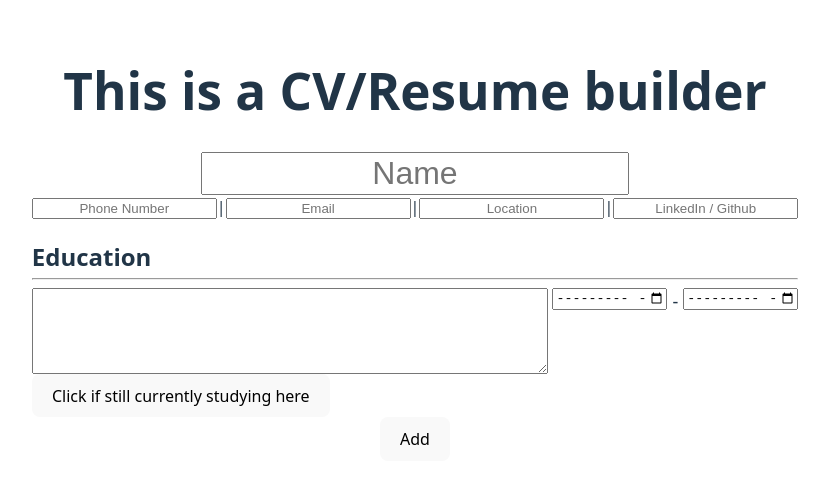
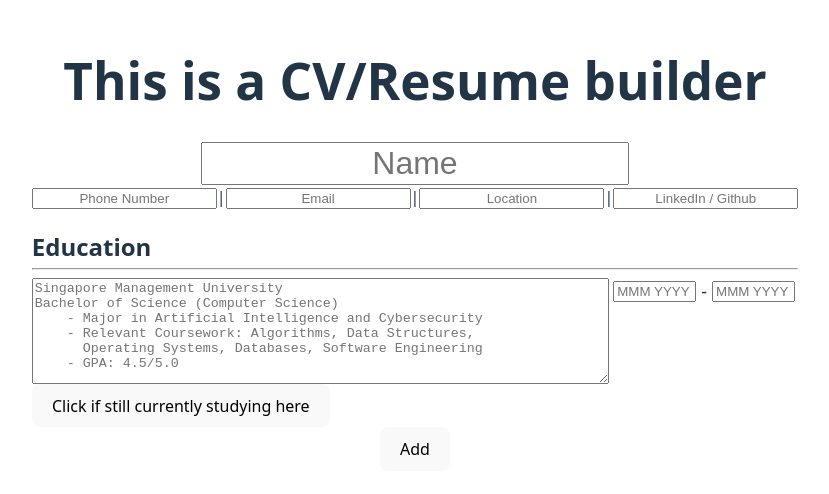
Before and after one commit to Kineth-t/Odin-Project-CV-Application, a React (Vite) app: page / in a window 1280 px wide. Shown: the part 156-650 px from the top of the page, without its empty margins (225-1054 px from the left). Built offline with nearby package versions, Linux system fonts and the light colour scheme.

Commit message:
Touch up education section by changing inputs type for dates. Also applied placeholder to show as an example of what kind of input they should be putting.

```diff
--- a/src/App.css
+++ b/src/App.css
@@ -22,20 +22,30 @@
 
 .educationTextarea {
   width: 100%; /* Makes sure textarea takes the full width within its grid cell */
-  min-height: 80px; /* Set a minimum height for the textarea */
+  min-height: 30px; /* Set a minimum height for the textarea */
   resize: vertical;
 }
 
 .educationDate {
+  width: 185px; /* Increased fixed width to accommodate both states */
   display: flex;
   gap: 5px;
-  align-items: start;
+  align-items: center;
+  justify-content: flex-start;
 }
 
 .educationDate input {
-  width: 110px; /* Limit width of the input elements */
+  width: 75px; /* Fixed width for inputs */
 }
 
-.educationDate span {
+/* New style to ensure "Present" text takes the same space as an input */
+.educationDate span.present-text {
+  width: 60px;
+  text-align: left;
   font-size: 18px;
 }
+
+/* Regular spans (like the hyphen) */
+.educationDate span:not(.present-text) {
+  font-size: 18px;
+}
--- a/src/Components/Education.jsx
+++ b/src/Components/Education.jsx
@@ -10,14 +10,26 @@ function Education({ onRemove, showRemove }) {
     return (
         <>
             <div className="educationForm">
-                <textarea name="" id="" className="educationTextarea"></textarea>
+                <textarea className="educationTextarea" placeholder="Singapore Management University
+Bachelor of Science (Computer Science)
+    - Major in Artificial Intelligence and Cybersecurity
+    - Relevant Coursework: Algorithms, Data Structures,
+      Operating Systems, Databases, Software Engineering
+    - GPA: 4.5/5.0"
+                style={{height:"100px"}}></textarea>
                 <div className="educationDate">
-                    <input type="month" />
+                    <input type="text"
+                        minLength={8}
+                        maxLength={8}
+                        placeholder='MMM YYYY' />
                     <span>-</span>
                     {isCurrentlyStudying ? (
                         <span>Present</span>
                     ) : (
-                        <input type="month" />
+                        <input type="text"
+                        minLength={8}
+                        maxLength={8}
+                        placeholder='MMM YYYY' />
                     )}
                 </div>
             </div>
--- a/src/Components/Educations.jsx
+++ b/src/Components/Educations.jsx
@@ -2,17 +2,14 @@ import Education from './Education'
 import { useState } from 'react';
 
 function Educations() {
-    const [educationList, setEducationList] = useState([1]); // Start with one education
-    const [nextId, setNextId] = useState(2); // Track next ID to assign
-
+    const [educationList, setEducationList] = useState([1]);
     const addEducation = () => {
-        setEducationList([...educationList, nextId]);
-        setNextId(nextId + 1);
+        setEducationList([...educationList, educationList.length + 1]);
     };
 
-    const removeEducation = (idToRemove) => {
+    const removeEducation = (indexToRemove) => {
         if (educationList.length > 1) { // Keep at least one education
-            setEducationList(educationList.filter(id => id !== idToRemove));
+            setEducationList(educationList.filter((index) => index !== indexToRemove));
         }
     };
 
@@ -21,12 +18,11 @@ function Educations() {
             <div className="educationSection">
                 <h2 style={{marginBottom:"-5px"}}>Education</h2>
                 <hr></hr>
-                {educationList.map((id) => (
+                {educationList.map((index) => (
                     <Education
-                        key={id}
-                        onRemove={() => removeEducation(id)}
-                        showRemove={educationList.length > 1}
-                    />
+                    key={index}
+                    onRemove={() => removeEducation(index)}
+                    showRemove={educationList.length > 1}/>
                 ))}
             </div>
             <button onClick={addEducation}>Add</button>
```
